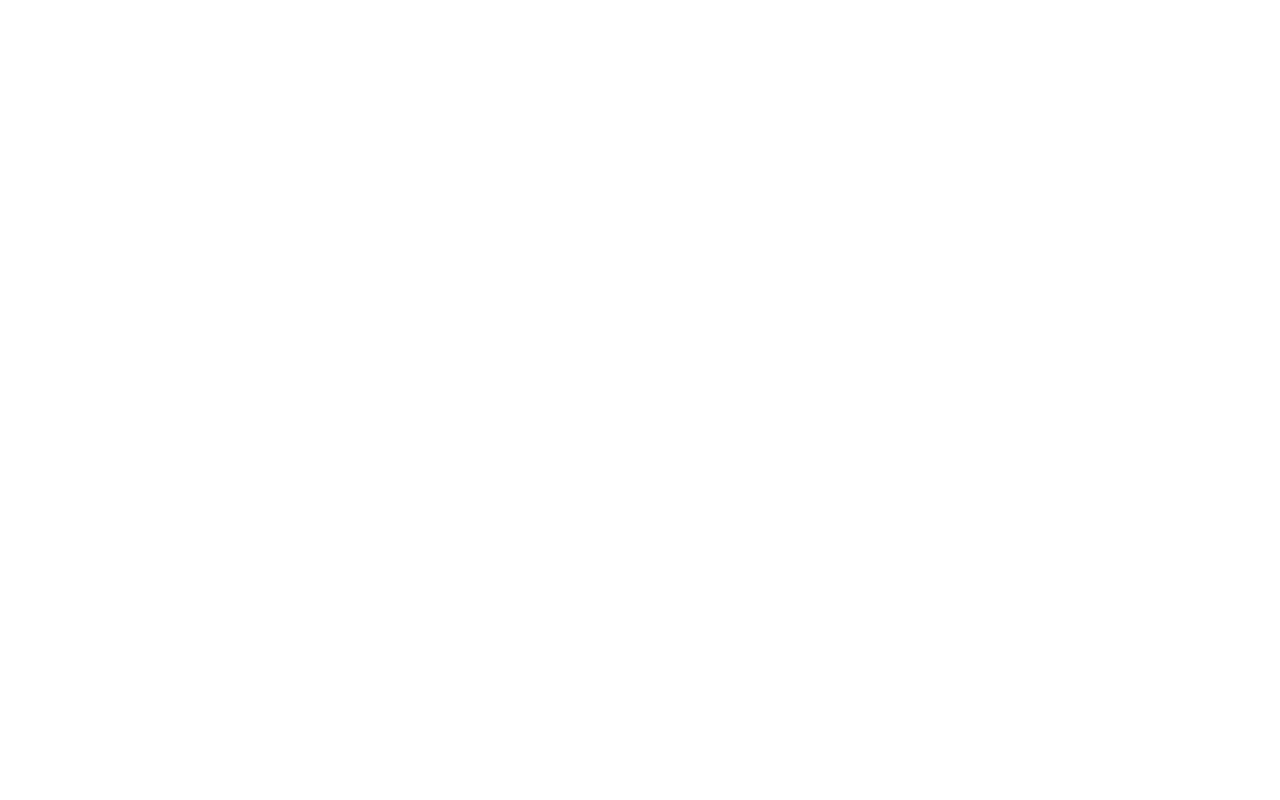
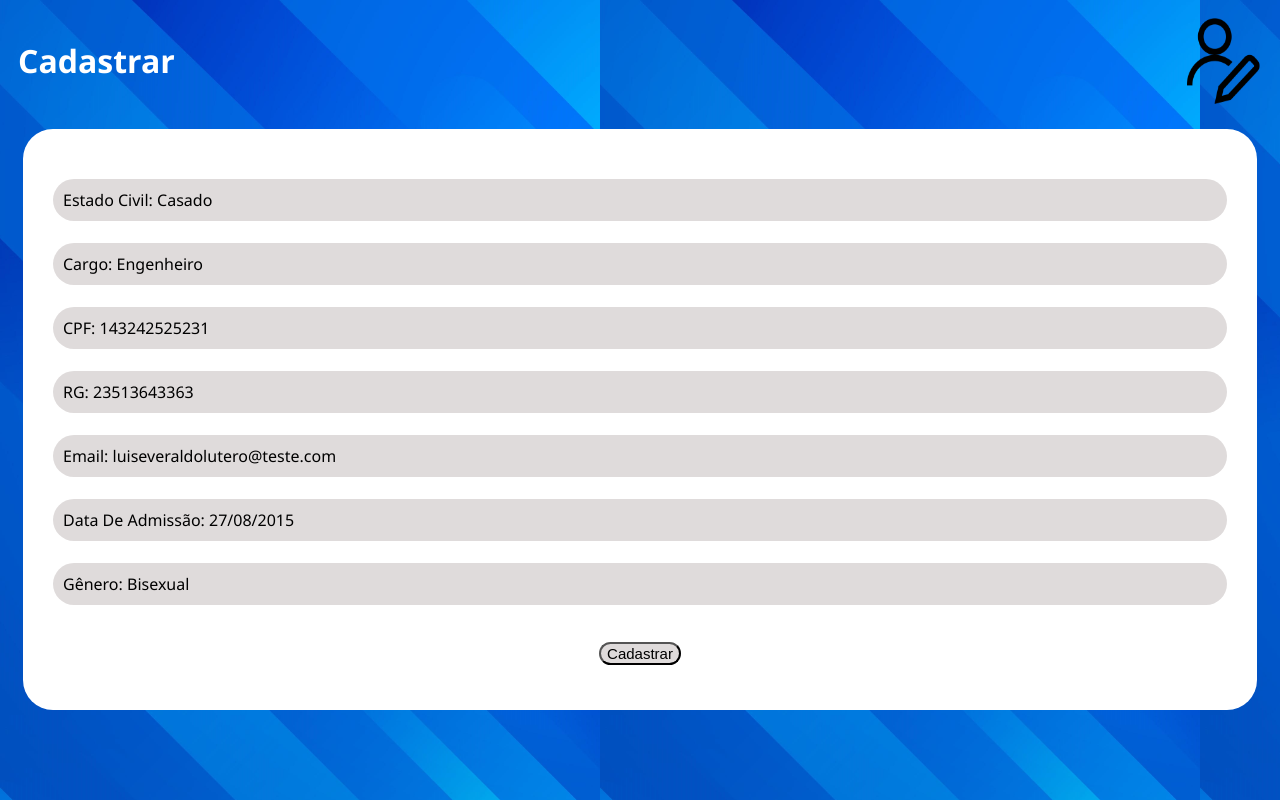
Before and after one commit to kageituchero/SA_mockup, a plain HTML site: page public/Cadastro_2.html in a window 1280 px wide. Drawn offline with Linux system fonts and the light colour scheme; files whose address does not match are found by name.

Commit message:
add - cadastro

```diff
--- a/public/Cadastro_2.html
+++ b/public/Cadastro_2.html
@@ -1,11 +1,82 @@
 <!DOCTYPE html>
 <html lang="en">
+
 <head>
     <meta charset="UTF-8">
     <meta name="viewport" content="width=device-width, initial-scale=1.0">
-    <title>Document</title>
+
+    <title>Cadastro</title>
+    <link rel="stylesheet" href="../style/styles.css">
+    <script src="script.js"></script>
+
 </head>
+
 <body>
+    <header class="header">
+        <h1>Cadastrar</h1>
+        <img class="logoMenu" src="../assets/icons/funcionario.png" alt="Rotas">
+    </header>
+
+    <div class="branco_cadastro_2">
+
+        <div class="cinza">
+            <p class="text_left">Estado Civil: Casado</p>
+
+
+        </div>
+
+        <br>
+
+        <div class="cinza">
+            <p class="text_left">Cargo: Engenheiro</p>
+
+        </div>
+
+        <br>
+
+        <div class="cinza">
+            <p class="text_left">CPF: 143242525231</p>
+
+        </div>
+
+        <br>
+
+        <div class="cinza">
+            <p class="text_left">RG: 23513643363</p>
+
+        </div>
+
+        <br>
+
+        <div class="cinza">
+            <p class="text_left">Email: luiseveraldolutero@teste.com</p>
+
+        </div>
+
+        <br>
+
+        <div class="cinza">
+            <p class="text_left">Data De Admissão: 27/08/2015</p>
+
+        </div>
+
+        <br>
+
+        <div class="cinza">
+            <p class="text_left">Gênero: Bisexual</p>
+
+        </div>
+
+        <br>
+
+        <form id="minicinzaalign" action="/upload" method="POST" enctype="multipart/form-data">
+
+            <button id="minicinza" type="button" onclick="document.getElementById('profilePic').click()">Cadastrar</button>
+
+        </form>
+
+    </div>
 
 </body>
+
 </html>
--- a/style/styles.css
+++ b/style/styles.css
@@ -168,12 +168,39 @@
     padding: 15px;
 }
 
-.cinza {
+.branco_cadastro_1{
+    background-color: white;
+    border-radius: 30px;
+    border: 0px;
+    padding: 15px;
+    margin: 15px;
+}
+
+.branco_cadastro_2{
+    background-color: white;
+    border-radius: 30px;
+    border: 0px;
+    padding: 30px;
+    padding-top: 50px;
+    margin: 15px;
+}
+
+.img_cadastro {
+    width: 200px;
+    padding-left: 9px;
+}
+
+.cinza{
     background-color: rgb(223, 219, 219);
     border-radius: 30px;
     border: 0px;
     padding: 5px;
     text-align: center;
+}
+
+.text_left{
+    text-align: left;
+    margin: 5px;
 }
 
 .Velocimetro {
@@ -190,16 +217,18 @@
 #minicinza {
     border-radius: 50px;
     background-color: rgb(223, 219, 219);
+    font-size: 15px;
+}
+
+#minicinzaalign {
+    text-align: center;
+    margin: 15px;
 }
 
 #logofuncionario {
     text-align: center;
 }
 
-#minicinzaalign {
-    text-align: center;
-}
-
 #logofuncionario {
     text-align: center;
 }
```
Also changed, not shown: public/Cadastro_1.html (+6 -5 lines), public/Relatórios.html (+3 -3 lines).
